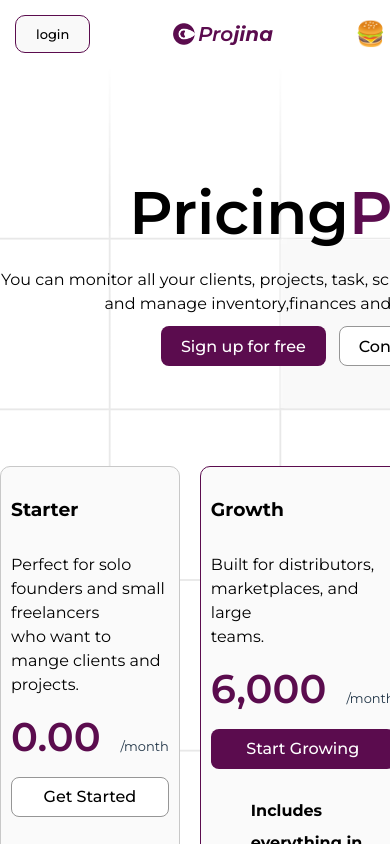
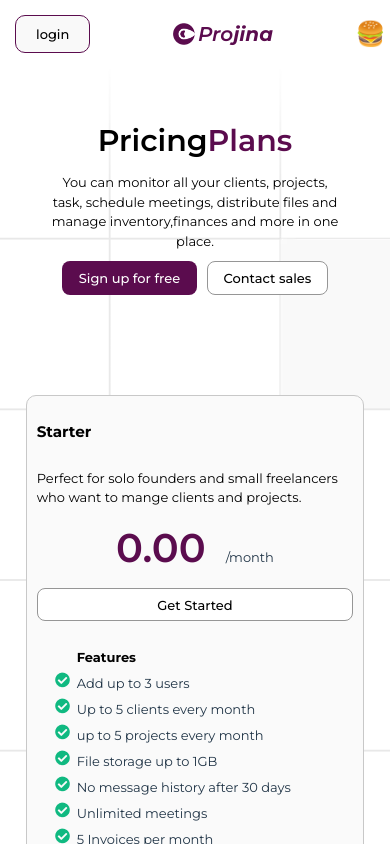
Before and after one commit to CarlTeclancing/projina-lp, a React (Vite) app: page /pricing in a window 390 px wide. Shown: the top 844 px of the page. Built offline with nearby package versions, Linux system fonts and the light colour scheme.

Commit message:
worked on the mobile design for the pricing and solution page

```diff
--- a/src/pages/Pricing.jsx
+++ b/src/pages/Pricing.jsx
@@ -10,7 +10,7 @@ const Pricing = () => {
                 <div className="pricing-container" >
                     <div className="pricing-header">
                         <span className="pricing-title">Pricing<span style={{color:'#5B0C4E'}} >Plans</span></span>
-                        <div>You can monitor all your clients, projects, task, schedule meetings, distribute files and manage inventory,finances and more in one place.</div>
+                        <div>You can monitor all your clients, projects, task, schedule meetings,  distribute files and manage inventory,finances and more in one place.</div>
                         <span>
                             <button className="btn-color">Sign up for free</button>&nbsp;&nbsp;&nbsp;
                             <button className="btn">Contact sales</button>
@@ -43,7 +43,7 @@ const Pricing = () => {
                         </div>
 
                         <div className="pricing-block growth-block">
-                            <h3>Growth</h3>
+                            <h3 style={{display:'flex',justifyContent:'space-between' ,alignItems:'center'}}> <span>Growth</span> <button disabled style={{borderColor:'grey' ,padding:5 ,color:'grey'}}>Most popular</button> </h3>
                             <span style={{color:'black'}}>Built for distributors, marketplaces, and large <br/> teams.</span>
                             <div className="price">
                                 <span>6,000</span>
--- a/src/pages/Solutions.jsx
+++ b/src/pages/Solutions.jsx
@@ -45,7 +45,7 @@ const Solutions = () => {
                 <div className="solution-container" >
                     <div >
                         <div className="solution-header">
-                            <span className="solution-title">All-in-one Company Management <br/> for <span style={{color:'#EA5254'}} >Today's Companies</span> </span>
+                            <span className="solution-title">All-in-one Company Management  for <span style={{color:'#EA5254'}} >Today's Companies</span> </span>
                             <span>
                                 <button className="btn-color" >Sign up for free</button> &nbsp;&nbsp;&nbsp;
                                 <button className="btn">Contact Sales</button>
@@ -58,9 +58,9 @@ const Solutions = () => {
 
                     </div>
 
-                    <div style={{textAlign:'center'}}>
-                        <span style={{fontSize:60 ,fontWeight:600 ,color:'black' ,lineHeight:'125%'}}>Tailored <span style={{color:'#EA5254'}} >Solutions</span> for Every <br/>Business Size</span>
-                        <p>Whether you’re just starting out or running a large enterprise, Projina equips you<br/> with powerful tools to manage finances, teams, projects, and schedules — keeping<br/> operations smooth and growth on track.</p>
+                    <div style={{textAlign:'center' ,padding:10}}>
+                        <span className=" solution-title">Tailored <span style={{color:'#EA5254'}} >Solutions</span> for Every <br/>Business Size</span>
+                        <p>Whether you’re just starting out or running a large enterprise, Projina equips you with powerful tools to manage finances, teams, projects, and schedules — keeping operations smooth and growth on track.</p>
                     </div>
 
                     <div className="sBlocks" >
@@ -125,9 +125,9 @@ const Solutions = () => {
                         </div>
                     </div>
 
-                    <h1 style={{fontWeight:400}}>
+                    <span style={{fontWeight:400}} className="faq-title">
                         Frequently Asked Questions
-                    </h1>
+                    </span>
 
                     <div className="faq-container">
                         {
--- a/src/styles/landingStyles.module.css
+++ b/src/styles/landingStyles.module.css
@@ -324,7 +324,7 @@ h1 ,h3 ,h4 ,h5 ,h6{
     }
 
     .service{
-
+        box-shadow: 2px 2px 20px rgba(0,0,0,0.175);
         min-width: 250px;
         height: 175px;
         font-size: small;
--- a/src/styles/pricingStyles.css
+++ b/src/styles/pricingStyles.css
@@ -76,3 +76,39 @@ ul{
     list-style-image: url('../assets//circleCheck.png');
     line-height: 200%;
 }
+
+@media only screen and (max-width:500px){
+    .pricing-container{
+        padding:50px 0px;
+        max-width: 500px;
+        font-size: small;
+    }
+
+    .pricing-header{
+        padding:0px 50px;
+        flex-wrap: wrap;
+    }
+    .pricing-title{
+        font-size: 30px;
+    }
+
+    .pricings{
+        display: flex;
+        gap:20px;
+        flex-direction: column;
+    }
+
+    .pricing-block{
+        border: solid 1px rgb(200,200,200);
+        background-color: rgb(250,250,250);
+        border-radius: 10px;
+        padding:10px;
+        display: flex;
+        flex-direction: column;
+        gap:10px;
+    }
+    .growth-block{
+        border: solid 1px #5B0C4E;
+    }
+
+}
--- a/src/styles/solutionStyles.css
+++ b/src/styles/solutionStyles.css
@@ -78,6 +78,9 @@
     border-bottom: solid 1px rgb(200,200,200);
     padding:10px;
 }
+.faq-title{
+    font-size: 45px;
+}
 
 .faq-header{
     display: flex;
@@ -101,3 +104,39 @@
 .faq-arrow-active{
     transform: rotate(180deg);
 }
+
+@media only screen and (max-width:500px){
+    .solution-container{
+        padding:50px  0px;
+        max-width: none;
+        font-size: small;
+    }
+
+    .solution-title{
+
+        font-size: 30px;
+    }
+
+    .sBlock{
+        flex-direction: column;
+        border: solid 1px rgba(0,0,0,0.4);
+        border-radius: 10px;
+        align-items: center;
+        padding: 5px 0px;
+    }
+
+    .sBlock-img{
+        object-fit: cover;
+        height: 250px;
+        width: 350px;
+    }
+    .sBlock-text{
+        padding:20px;
+
+        max-width: 350px;
+    }
+    .faq-title{
+        font-size: 25px;
+    }
+
+}
```
